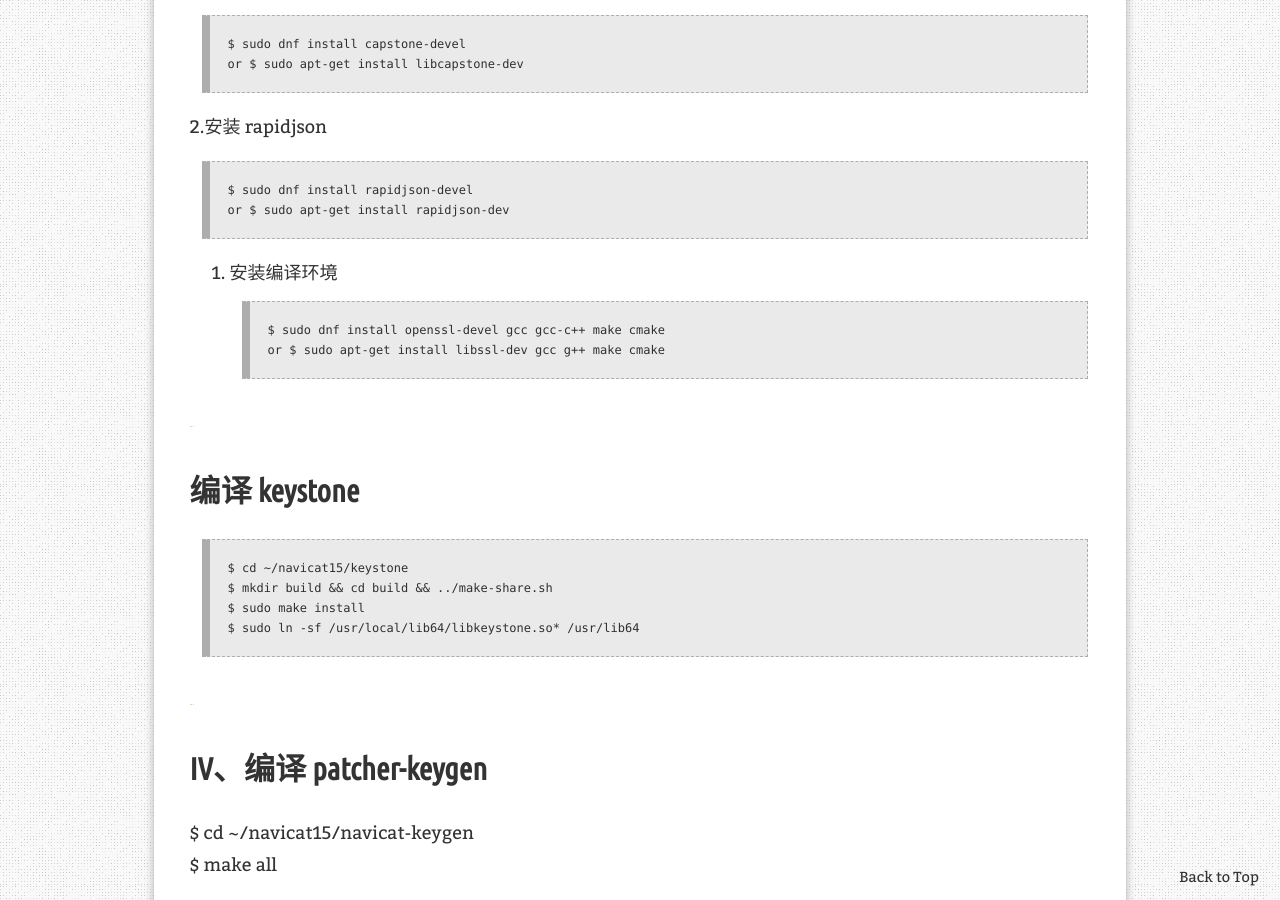
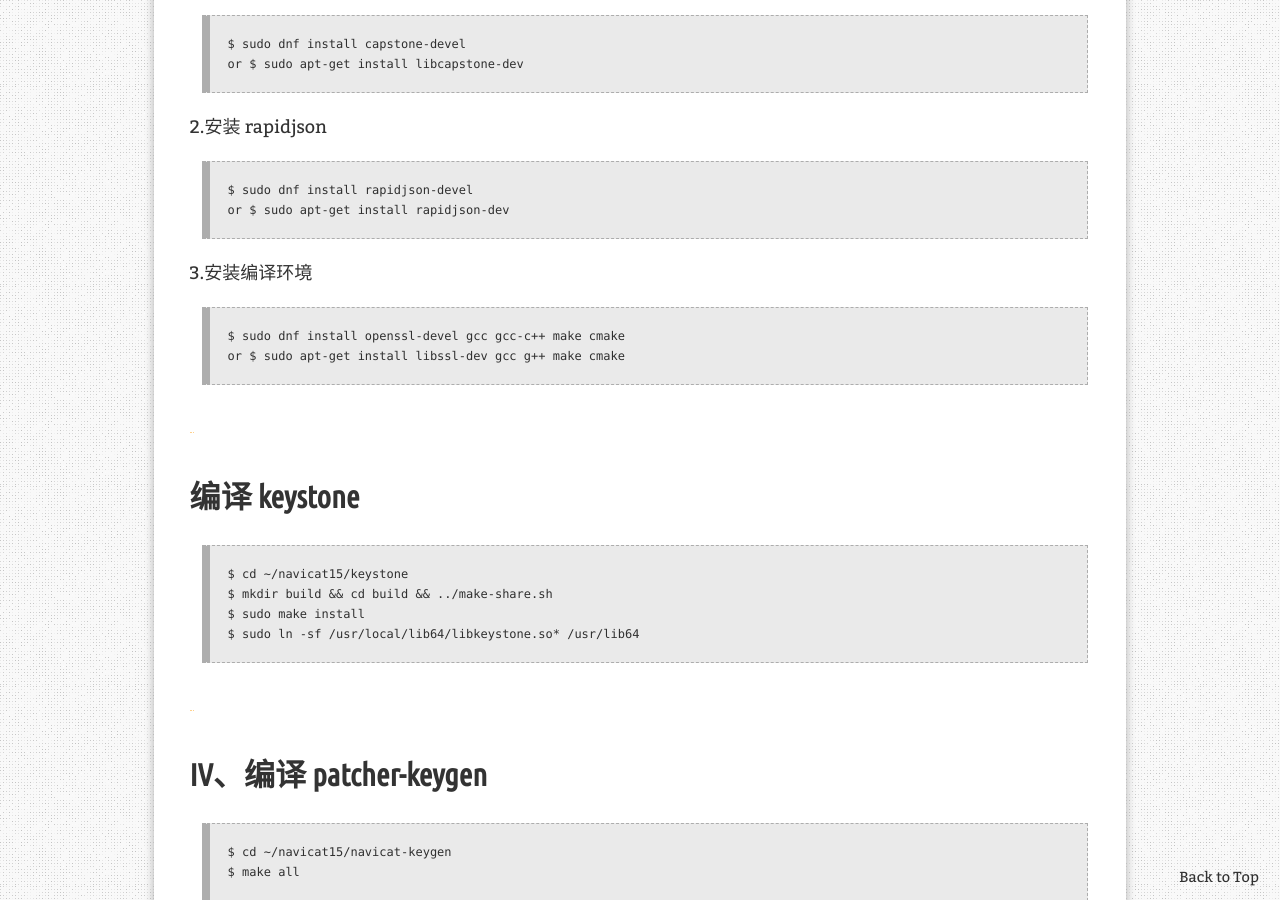
Before and after one commit to xuzheyang/xuzheyang.github.io, a Jekyll site: the page built from _posts/2020-11-08-Fedora33破解navicat15.md, in a window 1280 px wide and 900 px high, scrolled down 1114 px. Built offline with Jekyll 4.4.1, drawn with Linux system fonts in a browser that asks for light colours; nearby versions of some CDN libraries; comment, search, counter and statistics services are not loaded.

Commit message:
fix: 调整格式

```diff
--- a/_posts/2020-11-08-Fedora33破解navicat15.md
+++ b/_posts/2020-11-08-Fedora33破解navicat15.md
@@ -46,7 +46,7 @@ redirect_from:
 > or
 > $ sudo apt-get install rapidjson-dev
 
-3. 安装编译环境
+3.安装编译环境
 > $ sudo dnf install openssl-devel gcc gcc-c++ make cmake
 or
 > $ sudo apt-get install libssl-dev gcc g++ make cmake
@@ -66,8 +66,8 @@ or
 
 # IV、编译 patcher-keygen
 
-$ cd ~/navicat15/navicat-keygen
-$ make all
+> $ cd ~/navicat15/navicat-keygen
+> $ make all
 
 
 <a name="five"></a>
@@ -96,6 +96,7 @@ $ make all
 > $ mkdir /opt/navicat15
 > $ cp ~/navicat15/navicat15-premium-cs-patched.AppImage /opt/navicat15
 > $ vim /opt/navicat15/navicat15-premium.desktop
+
 ~~~
 [Desktop Entry]
 Comment=navicat15-premium
@@ -110,7 +111,6 @@ Icon=/opt/navicat15/Premium15.png
 ~~~
 
 > $ cp ~/navicat15/navicat15-premium-cs-patched/navicat-icon.png /opt/navicat15/Premium15.png
-
 > ln -sf /opt/navicat15/navicat15-premium.desktop /usr/share/applications
 
 
@@ -119,6 +119,7 @@ Icon=/opt/navicat15/Premium15.png
 # VIII、注册 Navicat
 
 > $ ~/navicat15/navicat-keygen/bin/navicat-keygen --text ~/navicat15/RegPrivateKey.pem
+
 ~~~
 输入 1. Premium 的序号，回车
 输入 1. Simplified Chinese 的序号，回车
```
